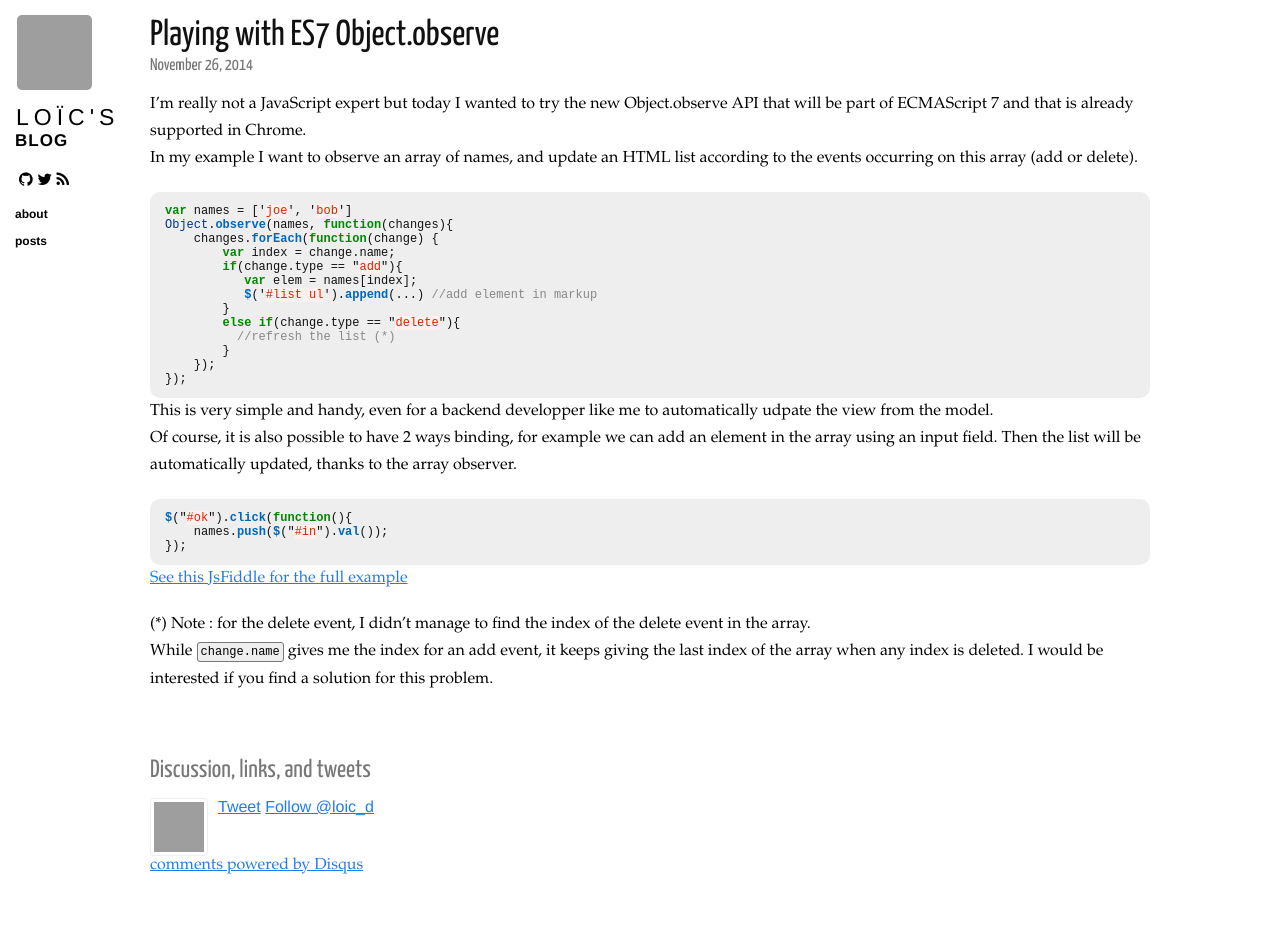
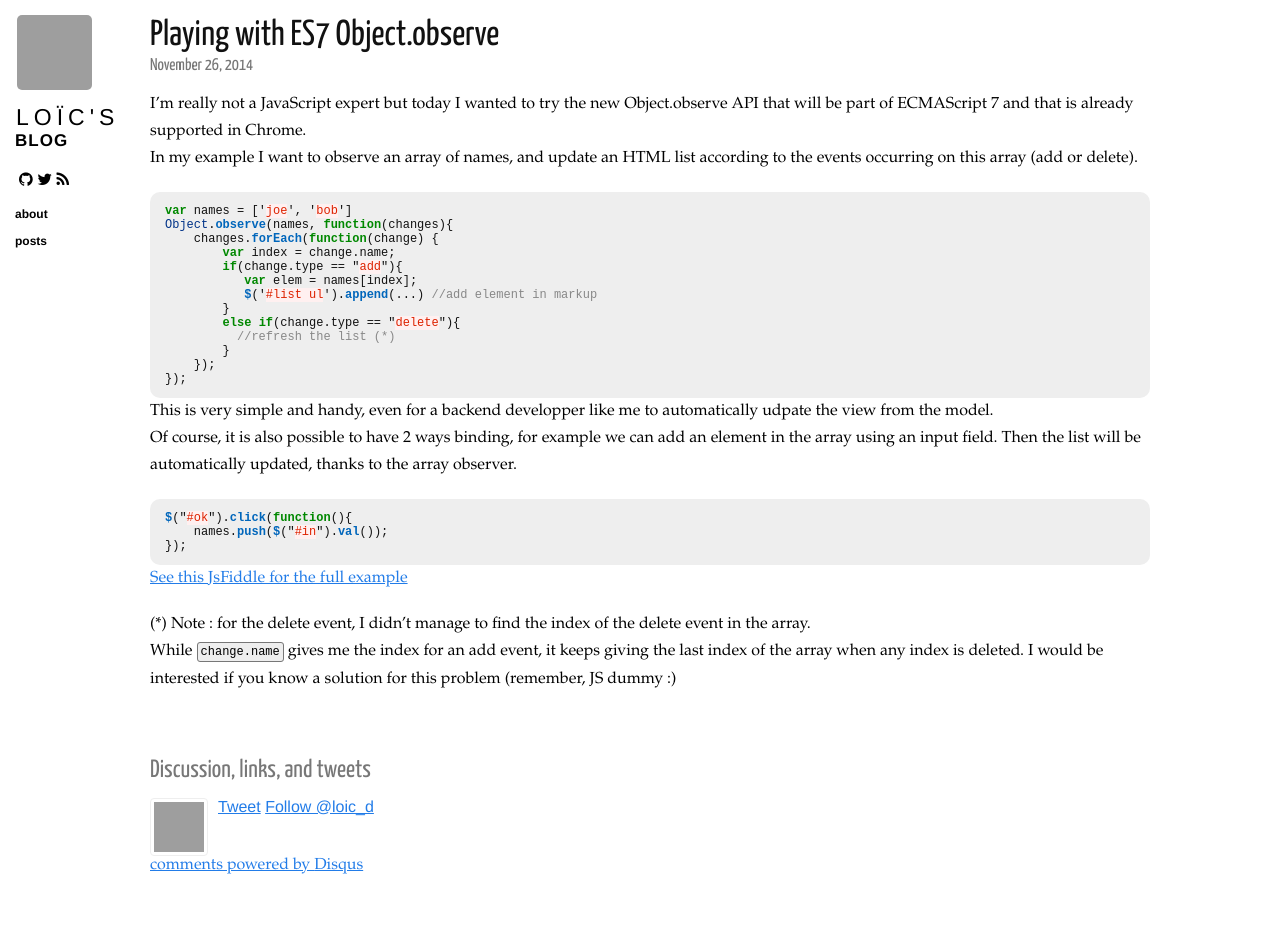
Before and after one commit to loicdescotte/loicdescotte.github.io, a Jekyll site: the page built from _posts/2014-11-26-es7-object-observe.md, in a window 1280 px wide. Built offline with Jekyll 4.4.1, drawn with Linux system fonts in a browser that asks for light colours; nearby versions of some CDN libraries; Markdown is read by kramdown in place of the engine named in the settings; comment, search, counter and statistics services are not loaded; grey boxes are pictures that could not be loaded.

Commit message:
Update 2014-11-26-es7-object-observe.md

```diff
--- a/_posts/2014-11-26-es7-object-observe.md
+++ b/_posts/2014-11-26-es7-object-observe.md
@@ -38,4 +38,4 @@ $("#ok").click(function(){
 [See this JsFiddle for the full example](http://jsfiddle.net/u52qvrfL/14/)
 
 (*) Note : for the delete event, I didn't manage to find the index of the delete event in the array.
-While `change.name` gives me the index for an add event, it keeps giving the last index of the array when any index is deleted. I would be interested if you find a solution for this problem.
+While `change.name` gives me the index for an add event, it keeps giving the last index of the array when any index is deleted. I would be interested if you know a solution for this problem (remember, JS dummy :)
```
